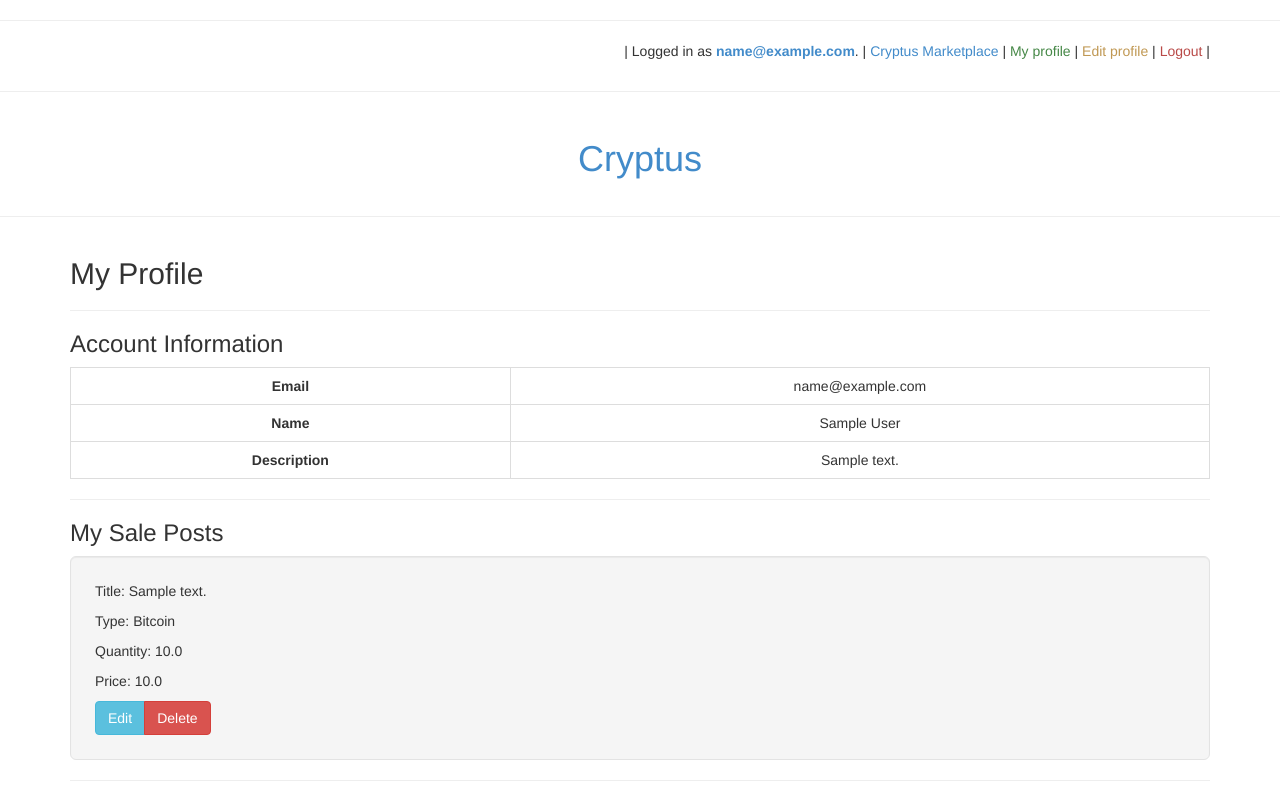
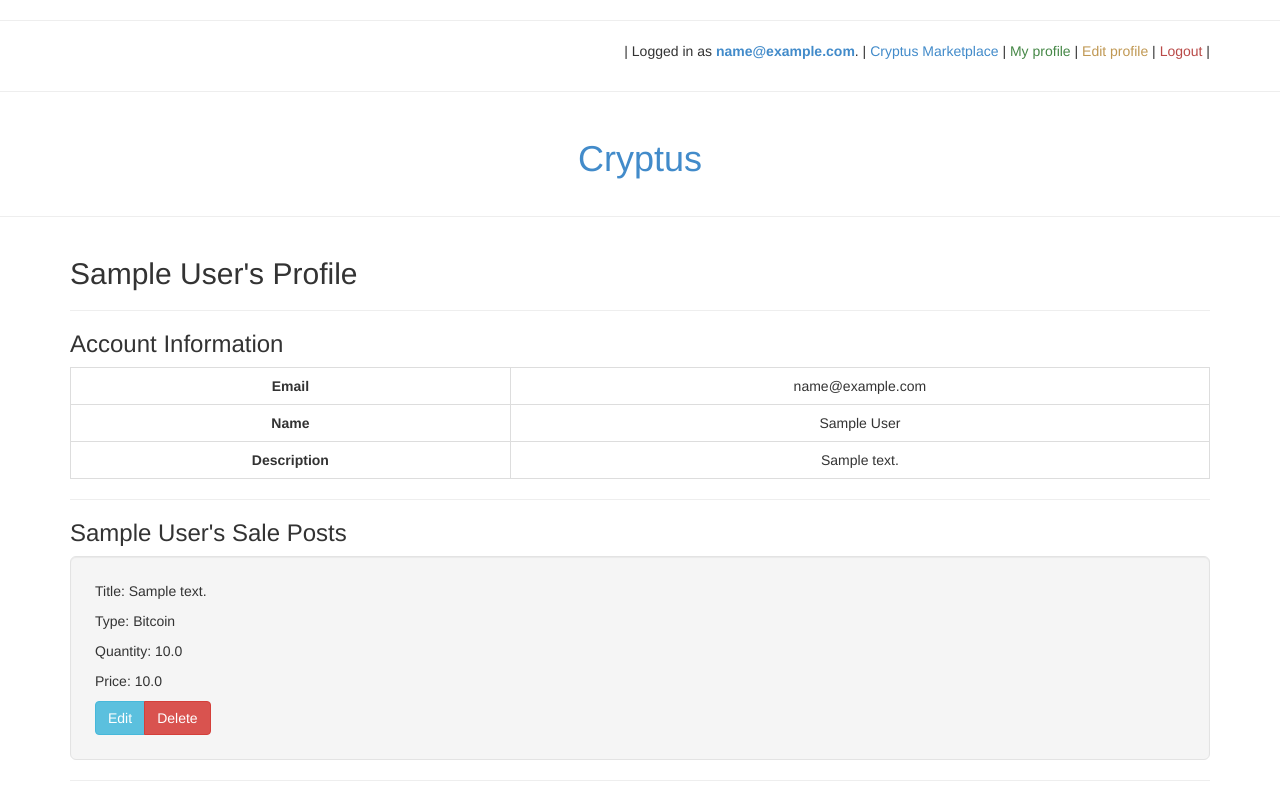
Before and after one commit to smithapriya/Cryptus, a Rails app: page /users/1 in a window 1280 px wide. Shown: the top 786 px of the page. Run offline with Rails 7, Linux system fonts and the light colour scheme; a user stored in the database is signed in; tables that the repository leaves empty hold one stand-in row (values such as "Sample post"); style sheets or scripts are compiled from the project's sources.

Commit message:
enable access of seller profile from markeplace

```diff
--- a/app/views/posts/index.html.erb
+++ b/app/views/posts/index.html.erb
@@ -21,6 +21,10 @@
         <%= link_to 'Edit', edit_post_path(post), class: 'btn btn-info' %>
         <%= link_to 'Delete', post_path(post), data: {confirm: 'Are you sure?'}, method: :delete, class: 'btn btn-danger' %>
       </div>
+    <% else %>
+      <div class="btn-group">
+        <%= link_to 'Contact seller!', profile_path(post.user_id), class: 'btn btn-info' %>
+        </div>
     <% end %>
   </div>
 <% end %>
--- a/app/views/users/show.html.erb
+++ b/app/views/users/show.html.erb
@@ -1,4 +1,4 @@
-<h2>My Profile</h2>
+<h2> <%= @user.name %>'s Profile</h2>
 
 <hr>
 
@@ -23,7 +23,7 @@
 
 <hr>
 
-<h3>My Sale Posts</h3>
+<h3><%= @user.name %>'s Sale Posts</h3>
 
 <% @user.posts.each do |post| %>
   <div class="well well-lg">
```
